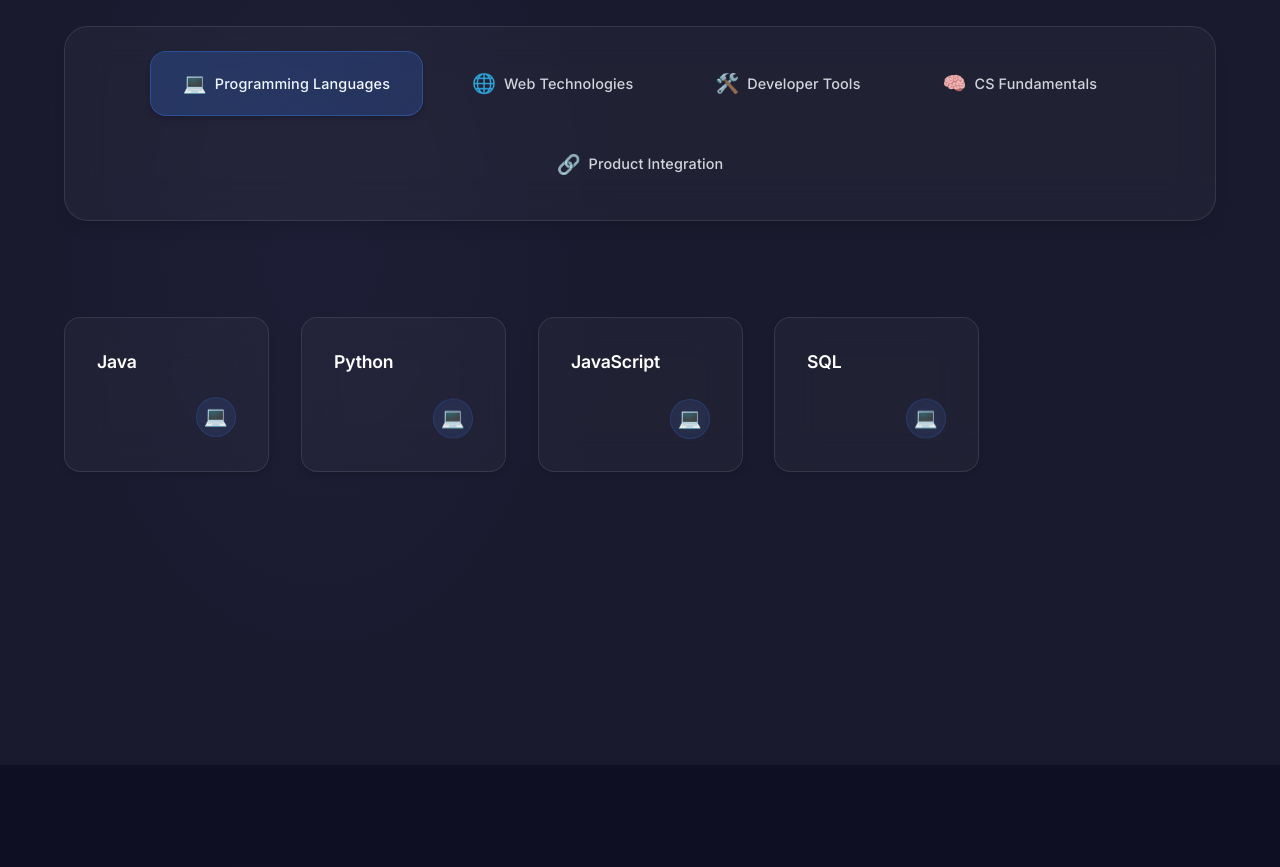
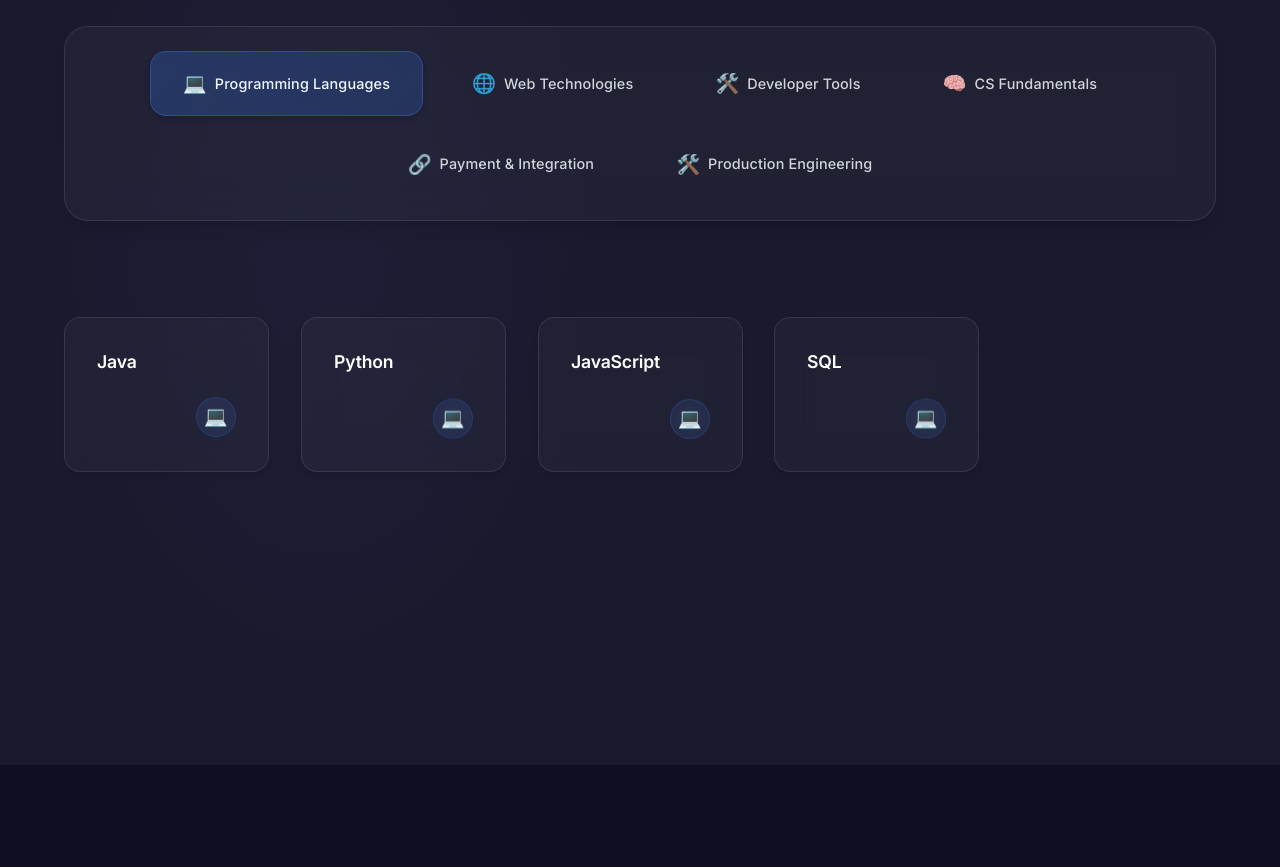
Before and after one commit to mrrayyan2005/MyPortfolio, a React (Create React App) app: page / in a window 1280 px wide. Shown: the part 6480-7347 px from the top of the page. Built offline with nearby package versions, Linux system fonts and the light colour scheme.

Commit message:
Update SkillsSection.js

```diff
--- a/src/sections/SkillsSection.js
+++ b/src/sections/SkillsSection.js
@@ -12,31 +12,43 @@ const SkillsSection = () => {
       key: 'ProgrammingLanguages',
       title: 'Programming Languages',
       icon: '💻',
-      color: '#3b82f6'
+      color: '#3b82f6',
+      rgb: '59, 130, 246'
     },
     {
       key: 'WebTechnologies',
       title: 'Web Technologies',
       icon: '🌐',
-      color: '#10b981'
+      color: '#10b981',
+      rgb: '16, 185, 129'
     },
     {
       key: 'DeveloperTools',
       title: 'Developer Tools',
       icon: '🛠️',
-      color: '#f59e0b'
+      color: '#f59e0b',
+      rgb: '245, 158, 11'
     },
     {
       key: 'CsFundamentals',
       title: 'CS Fundamentals',
       icon: '🧠',
-      color: '#8b5cf6'
+      color: '#8b5cf6',
+      rgb: '139, 92, 246'
     },
     {
       key: 'ProductIntegration',
-      title: 'Product Integration',
+      title: 'Payment & Integration',
       icon: '🔗',
-      color: '#ef4444'
+      color: '#ef4444',
+      rgb: '239, 68, 68'
+    },
+    {
+      key: 'ProductionEngineering',
+      title: 'Production Engineering',
+      icon: '🛠️',
+      color: '#14b8a6',
+      rgb: '20, 184, 166'
     }
   ];
 
@@ -58,7 +70,7 @@ const SkillsSection = () => {
               key={category.key}
               className={`${styles.navButton} ${activeCategory === category.key ? styles.active : ''}`}
               onClick={() => setActiveCategory(category.key)}
-              style={{ '--category-color': category.color }}
+              style={{ '--category-color': category.color, '--category-color-rgb': category.rgb }}
               initial={{ opacity: 0, y: 20 }}
               animate={{ opacity: 1, y: 0 }}
               transition={{ delay: index * 0.1, duration: 0.5 }}
@@ -106,7 +118,7 @@ const SkillsSection = () => {
                   <div className={styles.skillFooter}>
                     <div
                       className={styles.categoryBadge}
-                      style={{ '--category-color': category.color }}
+                      style={{ '--category-color': category.color, '--category-color-rgb': category.rgb }}
                     >
                       {category.icon}
                     </div>
```
